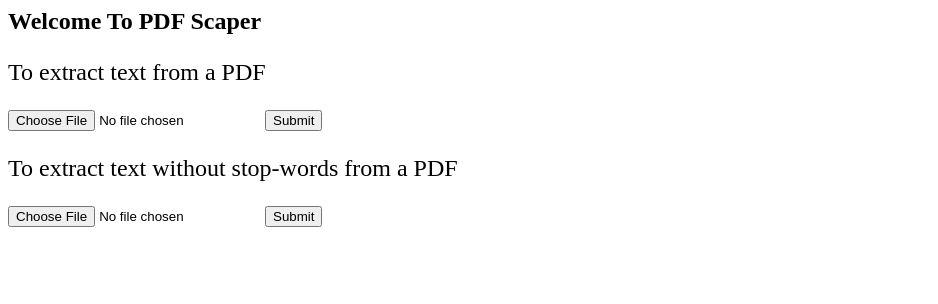
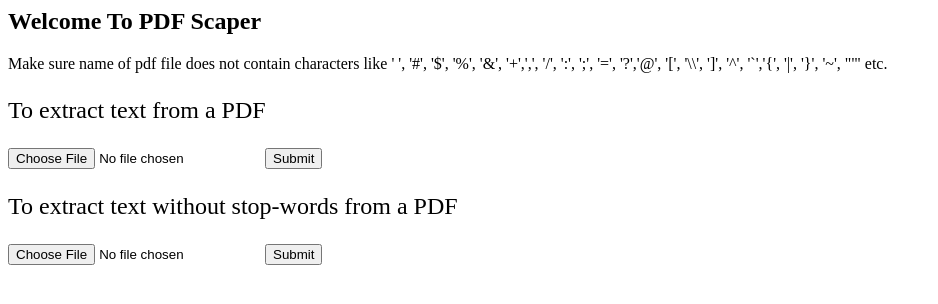
Before and after one commit to aashutoshPanda/pdf_scraper, a Flask app: page / in a window 1280 px wide. Shown: the top 304 px of the page, without its empty margins (0-938 px from the left). Run offline with Flask 2, Linux system fonts and the light colour scheme; parts of the project's set-up code (start-up, migrations or seed data) failed here and were passed over.

Commit message:
added message for user

```diff
--- a/app/templates/index.html
+++ b/app/templates/index.html
@@ -1,6 +1,11 @@
 <!-- #######  THIS IS A COMMENT - Visible only in the source editor #########-->
 
 <h2>Welcome To PDF Scaper</h2>
+<p style="font-size: 1em;">
+  Make sure name of pdf file does not contain characters like ' ', '#', '$',
+  '%', '&', '+',',', '/', ':', ';', '=', '?','@', '[', '\\', ']', '^', '`','{',
+  '|', '}', '~', "'" etc.
+</p>
 
 <p style="font-size: 1.5em;">To extract text from a PDF</p>
 
```
Also changed, not shown: 3 other files.
